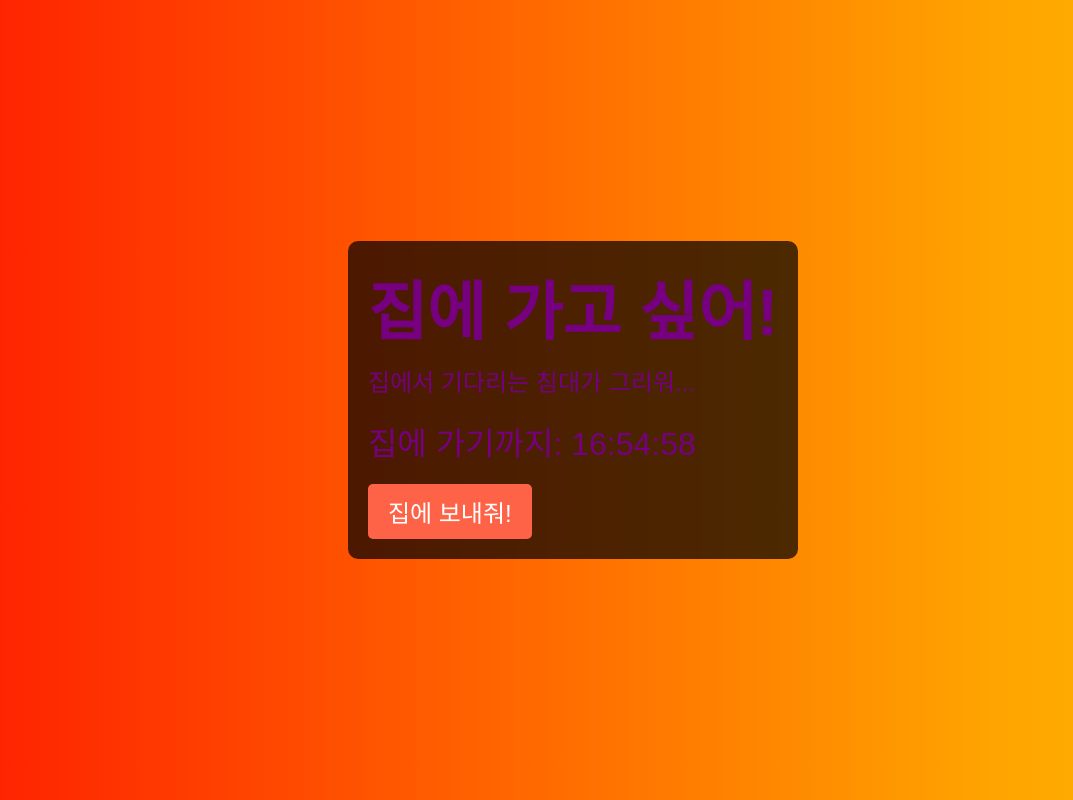
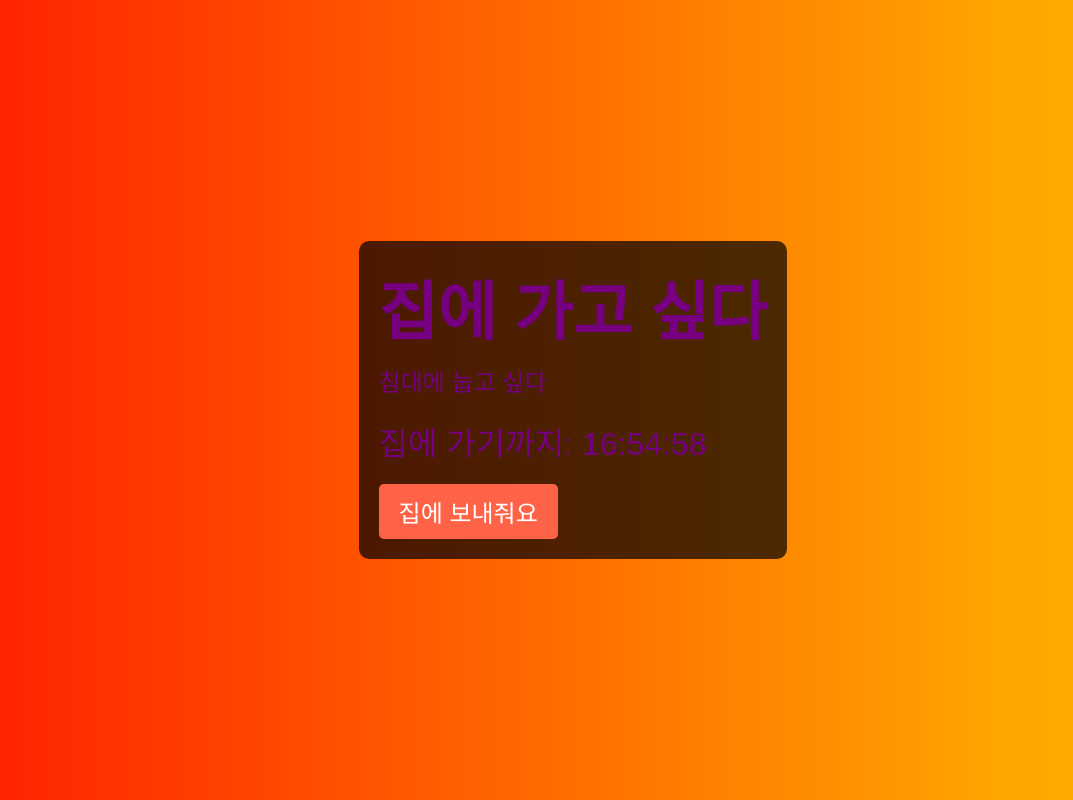
Before and after one commit to mscure/gradation, a plain HTML site: page timer.html in a window 1280 px wide. Shown: the whole page, without its empty margins (67-1140 px from the left). Drawn offline with Linux system fonts and the light colour scheme.

Commit message:
modified:   timer.html

```diff
--- a/timer.html
+++ b/timer.html
@@ -8,10 +8,10 @@
 </head>
 <body>
     <div class="content">
-        <h1>집에 가고 싶어!</h1>
-        <p>집에서 기다리는 침대가 그리워...</p>
+        <h1>집에 가고 싶다</h1>
+        <p>침대에 눕고 싶다</p>
         <p class="countdown">집에 가기까지: <span id="timer">00:00:00</span></p>
-        <button class="home-button" onclick="alert('나를 집에 보내줘!')">집에 보내줘!</button>
+        <button class="home-button" onclick="alert('나를 집에 보내줘')">집에 보내줘요</button>
     </div>
     <script>
         // 타이머 설정
```
